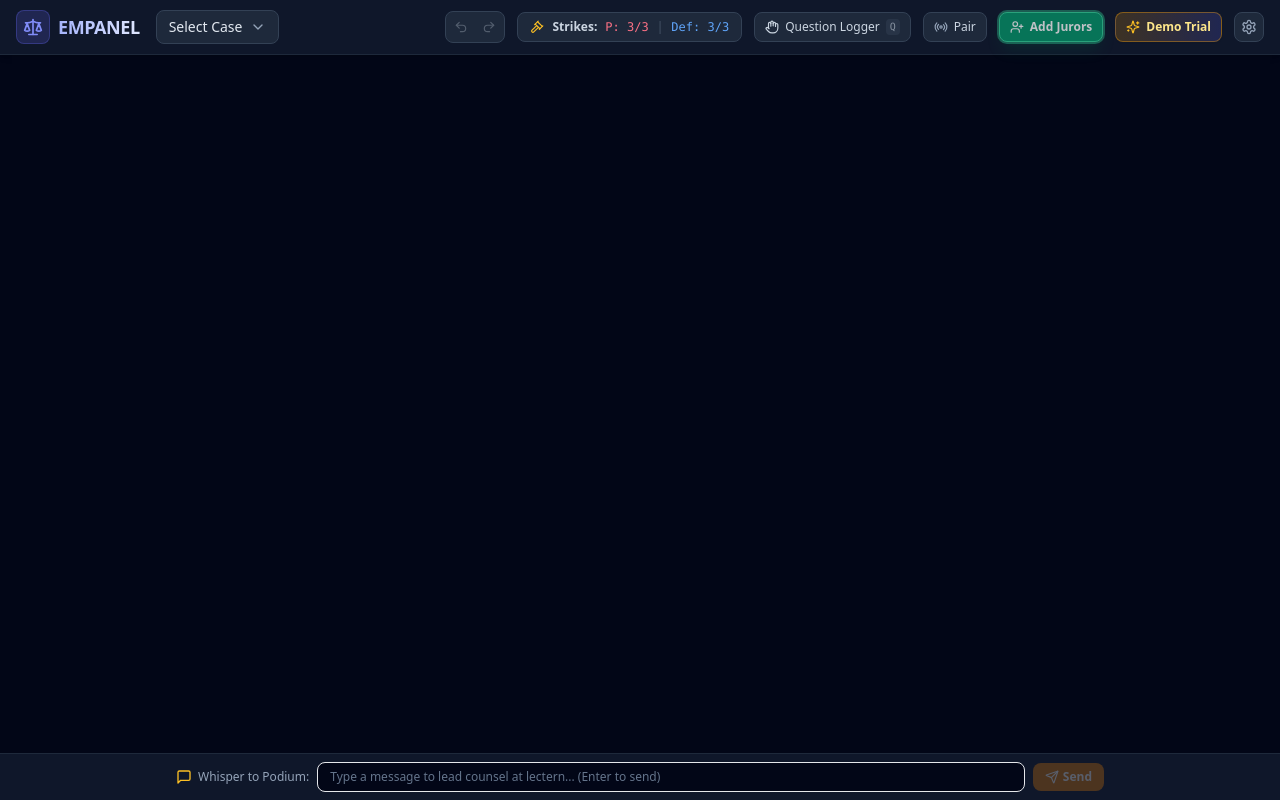
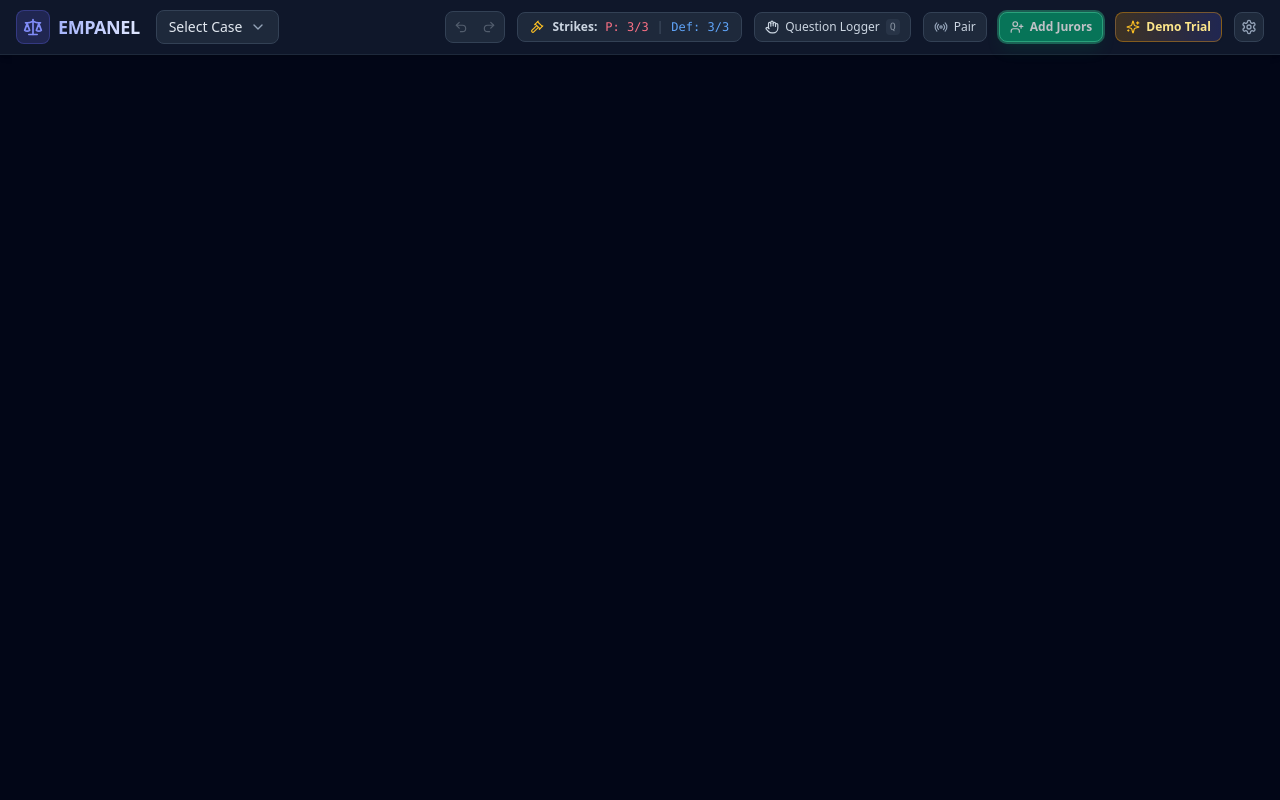
Before and after one commit to cynamonster/empanel, a React (Vite) app: page / in a window 1280 px wide. Built offline with nearby package versions, Linux system fonts and the light colour scheme.

Commit message:
only display whisper bar when connection active

```diff
--- a/src/App.tsx
+++ b/src/App.tsx
@@ -13,7 +13,7 @@ import { PodiumView } from './components/podium/PodiumView';
 import { WhisperInputBar } from './components/podium/WhisperInputBar';
 
 const CourtroomWorkspace: React.FC = () => {
-  const { viewMode, syncRole } = useCase();
+  const { viewMode, syncRole, syncStatus } = useCase();
 
   const [isIntakeOpen, setIsIntakeOpen] = useState(false);
   const [isStrikeConsoleOpen, setIsStrikeConsoleOpen] = useState(false);
@@ -67,8 +67,10 @@ const CourtroomWorkspace: React.FC = () => {
         <JurorDetailDrawer />
       </div>
 
-      {/* Second Chair Whisper Input & Live Sync Status Bar */}
-      <WhisperInputBar onOpenPairModal={handleOpenPairModal} />
+      {/* Second Chair Whisper Input & Live Sync Status Bar (only visible when connected) */}
+      {(syncStatus === 'connected_p2p' || syncStatus === 'connected_relay') && (
+        <WhisperInputBar onOpenPairModal={handleOpenPairModal} />
+      )}
 
       {/* Modals */}
       <IntakeModal isOpen={isIntakeOpen} onClose={() => setIsIntakeOpen(false)} />
--- a/src/components/podium/WhisperInputBar.tsx
+++ b/src/components/podium/WhisperInputBar.tsx
@@ -20,6 +20,10 @@ export const WhisperInputBar: React.FC<WhisperInputBarProps> = ({ onOpenPairModa
   const [justSent, setJustSent] = useState(false);
 
   const isConnected = syncStatus === 'connected_p2p' || syncStatus === 'connected_relay';
+
+  if (!isConnected) {
+    return null;
+  }
 
   const handleSend = async (cueText?: string) => {
     const toSend = cueText || text;
```
